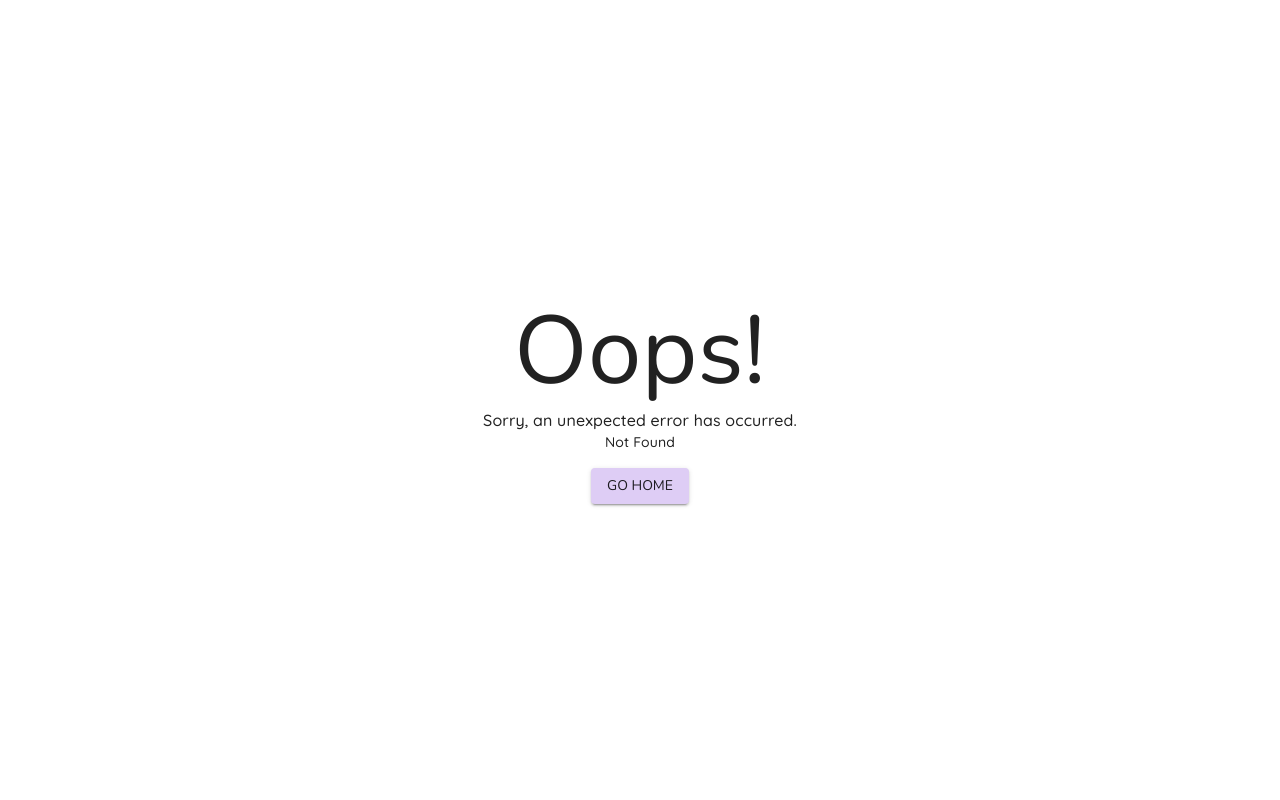
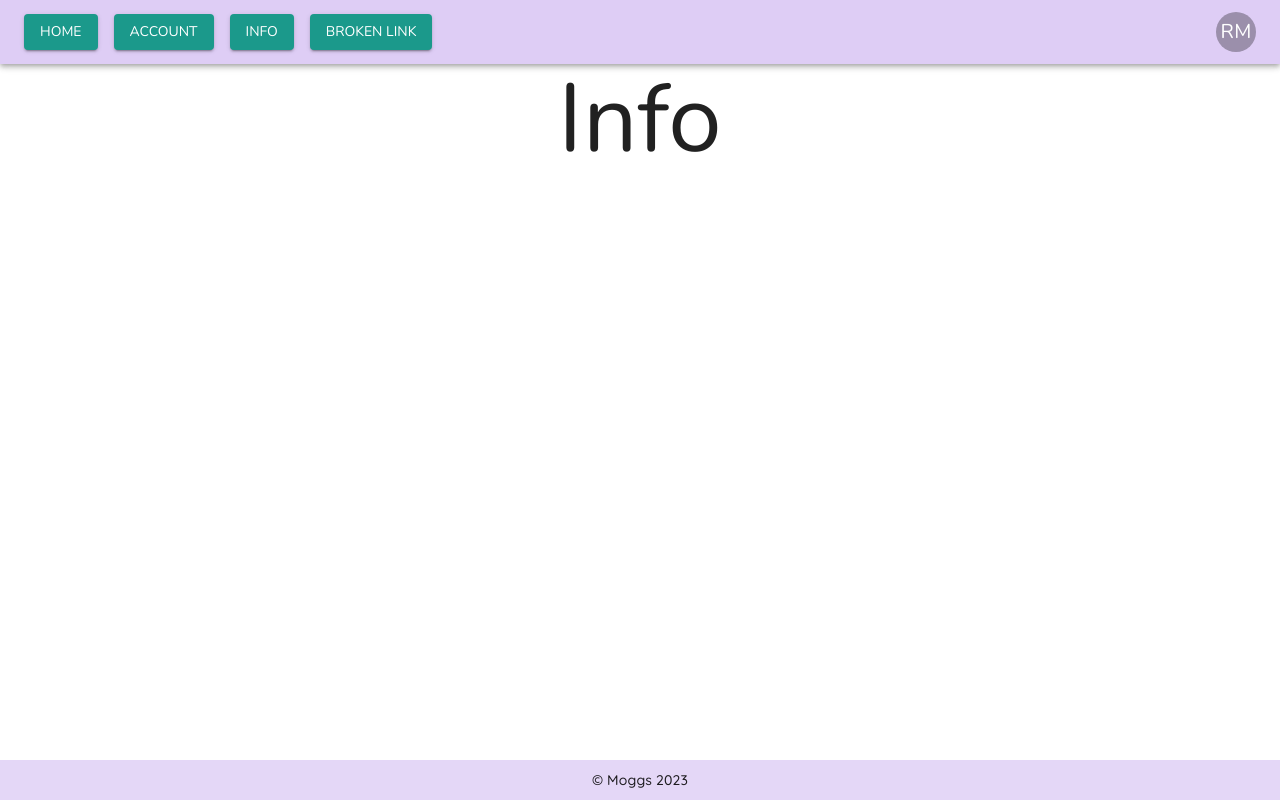
Before and after one commit to ollymac1/egg, a React (Vite) app: page /info in a window 1280 px wide. Before the commit this address had no page. Built offline with nearby package versions, Linux system fonts and the light colour scheme.

Commit message:
Added Info link to navbar and routing

```diff
--- a/src/common/components/Navbar.tsx
+++ b/src/common/components/Navbar.tsx
@@ -43,6 +43,12 @@ const Navbar: FC = () => {
               </Button>
             </Link>
 
+            <Link to='/info' style={{ textDecoration: 'none' }}>
+              <Button variant='contained' color='secondary'>
+                Info
+              </Button>
+            </Link>
+
             <Link to='/dead' style={{ textDecoration: 'none' }}>
               <Button variant='contained' color='secondary'>
                 Broken Link
--- /dev/null
+++ b/src/features/info/containers/index.tsx
@@ -0,0 +1,15 @@
+import { Typography } from '@mui/material'
+import { FC } from 'react'
+import Page from '../../../common/components/Page'
+
+const Info: FC = () => {
+  return (
+    <Page>
+      <Typography variant='h1' textAlign={'center'}>
+        Info
+      </Typography>
+    </Page>
+  )
+}
+
+export default Info
--- a/src/main.tsx
+++ b/src/main.tsx
@@ -6,6 +6,7 @@ import { theme } from './app/config/theme'
 import { RouterProvider, createBrowserRouter } from 'react-router-dom'
 import Error from './common/components/Error'
 import Account from './features/account/containers'
+import Info from './features/info/containers'
 
 const router = createBrowserRouter([
   {
@@ -17,6 +18,10 @@ const router = createBrowserRouter([
     path: '/account',
     element: <Account />,
   },
+  {
+    path: '/info',
+    element: <Info />,
+  },
 ])
 
 ReactDOM.createRoot(document.getElementById('root') as HTMLElement).render(
```
